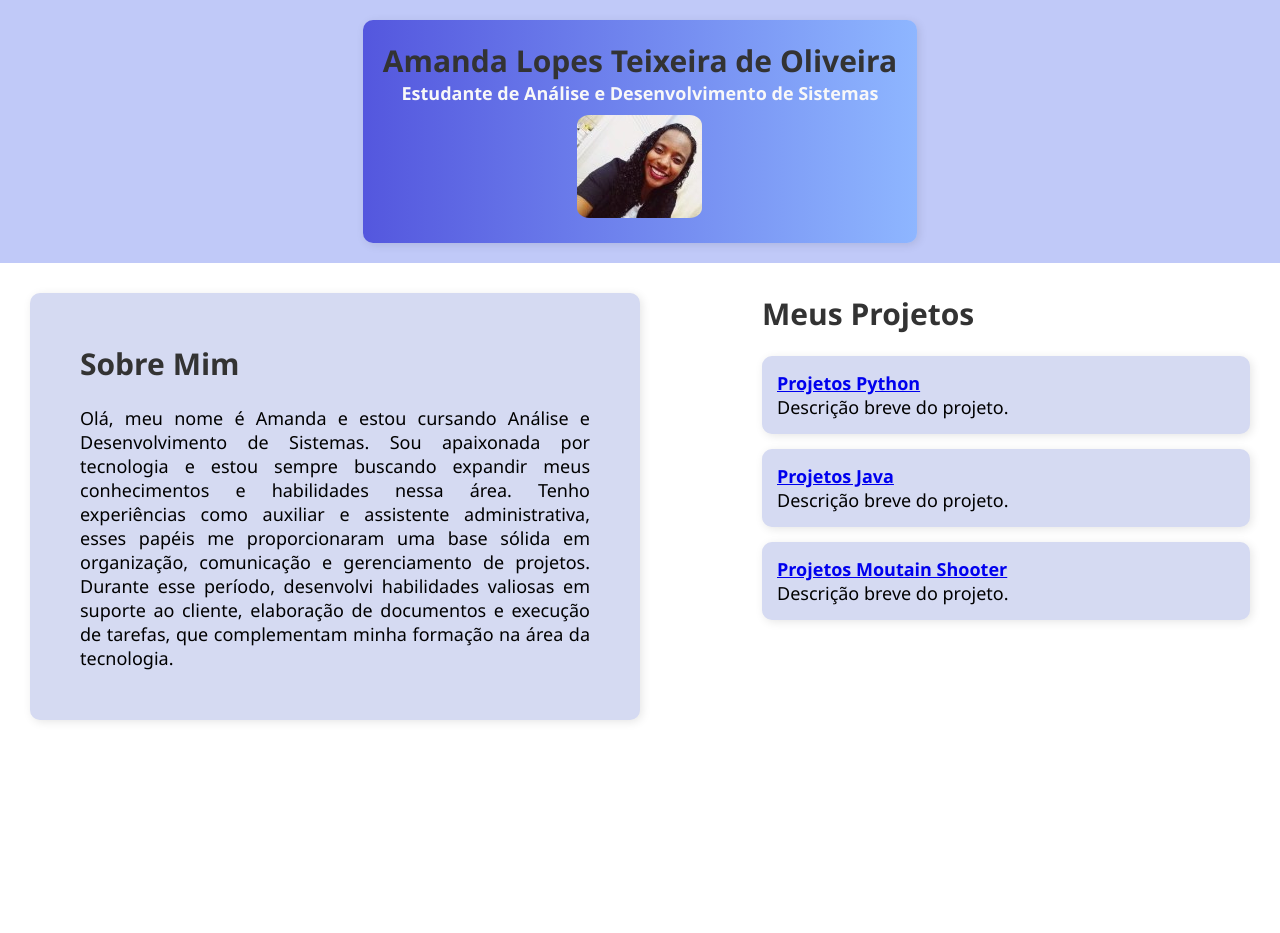
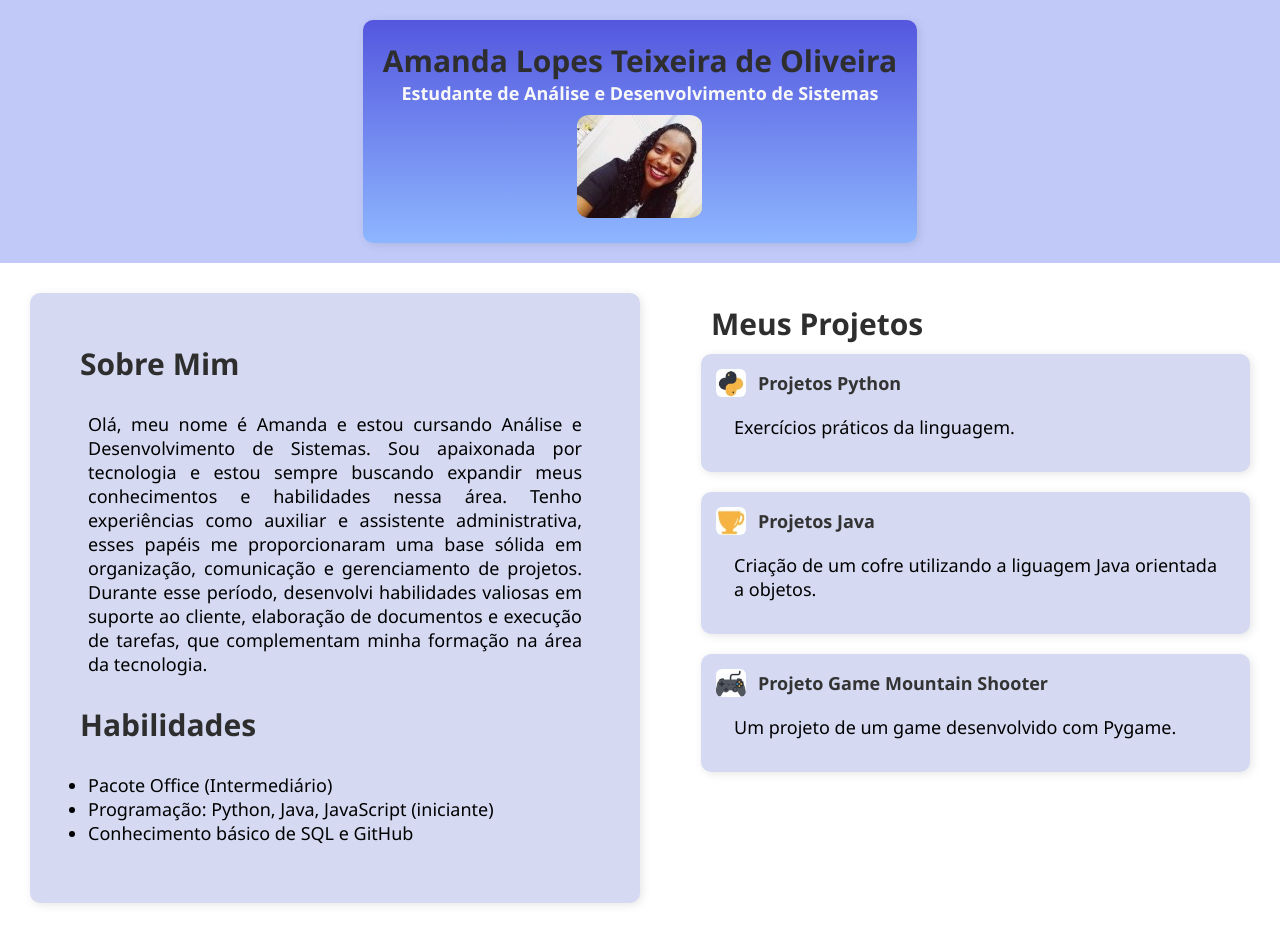
Before and after one commit to Amandalto/site-portifolio, a plain HTML site: page Portifólio/index.html in a window 1280 px wide. Before the commit the page ends 800 px from the top, so only its background shows below. Drawn offline with Linux system fonts and the light colour scheme.

Commit message:
Icones adicionados aos cards de projetos

```diff
--- a/Portifólio/estilo.css
+++ b/Portifólio/estilo.css
@@ -22,7 +22,7 @@ header {
 
 /* Estilizando o cabeçalho */
 .header-container {
-    background-image: linear-gradient(to right, #5457DE, #8eb6ff );/*background-color: #fff;*/
+    background-image: linear-gradient(to bottom, #5457DE, #8eb6ff );/*background-color: #fff;*/
     padding: 20px;
     border-radius: 10px;
     display: inline-block;
@@ -36,16 +36,16 @@ header {
     display: flex;
     justify-content: space-between; /* Distribui os elementos */
     align-items: flex-start; /* Alinha no topo */
-    padding: 30px;
+    padding: 20px;
     max-width: 1600px;
-    margin: 0;
+    margin: 10px;
 }
 
 /* Estilizando a seção "Sobre Mim" */
 .sobre-mim {
     width: 50%; /* Ocupa 40% da tela */
     background-color: #d5daf2;
-    padding: 50px;
+    padding: 40px;
     border-radius: 10px;
     box-shadow: 2px 2px 10px rgba(0, 0, 0, 0.1);
     text-align: justify;
@@ -53,38 +53,70 @@ header {
 
 /* Estilizando a seção "Projetos" */
 .projetos {
-    width: 40%; /* Ocupa 55% da tela */
+    width: 45%;
 }
 
 .projeto-card {
     background-color: #d5daf2;
     padding: 15px;
-    margin-bottom: 15px;
+    margin-bottom: 20px;
     border-radius: 10px;
     box-shadow: 2px 2px 10px rgba(0, 0, 0, 0.1);
     font-family: 'Segoe UI', sans-serif;
     font-size: 18px;
+    display: flex;
+    flex-direction: column;
 }
 
-/* .projeto-card h4:hover{
-    color: #0e19de;
+/* Estilizando a imagem dos ícones */
+.projeto-icon {
+    width: 30px; /* Define o tamanho da imagem */
+    height: 28px;
+    margin-right: 12px;
+    vertical-align: middle; /* Alinha a imagem verticalmente com o texto */
+    border-radius: 6px;
+}
+
+/* Estilizando o link dentro do título */
+.projeto-card h4 {
+    display: flex;
+    align-items: center; /* Alinha o ícone com o texto */
+}
+
+.projeto-card a {
+    text-decoration: none;
+    color: #333;
+    font-weight: bold;
+    transition: color 0.3s ease;
+}
+
+/* Efeito hover */
+.projeto-card a:hover {
+    color: #007bff;
     cursor: pointer;
- */
+}
 
 
 /* Estilizando os textos */
 h1, h3 {
     font-size: 30px;
-    color: #333;
+    color: #2e2e2e;
 }
 
 h2 {
     font-size: 18px;
     color: #f8f8f8;
 }
-p{
+h3{
+    padding: 10px;
+    align-items: flex-start;
+
+}
+p, ul{
     font-size: 18px;
     font-family: 'Segoe UI', sans-serif;
+    text-align: justify;
+    margin: 18px;
 }
 
 
--- a/Portifólio/index.html
+++ b/Portifólio/index.html
@@ -23,8 +23,7 @@
         <!-- Seção Sobre Mim -->
         <article class="sobre-mim">
             <h3>Sobre Mim</h3>
-            <br>
-            <div class="about-container">
+            <div>
                 <p>Olá, meu nome é Amanda e estou cursando Análise e Desenvolvimento de Sistemas. Sou apaixonada por
                     tecnologia e estou sempre buscando expandir meus conhecimentos e habilidades nessa área.
                     Tenho experiências como auxiliar e assistente administrativa, esses papéis me proporcionaram uma base sólida
@@ -32,24 +31,38 @@
                     Durante esse período, desenvolvi habilidades valiosas em suporte ao cliente, elaboração de documentos e
                     execução de tarefas, que complementam minha formação na área da tecnologia.
                 </p>
+                <h3>Habilidades</h3>
+                <ul>
+                    <li> Pacote Office (Intermediário)</li>
+                    <li> Programação: Python, Java, JavaScript (iniciante)</li>
+                    <li> Conhecimento básico de SQL e GitHub</li>
+                </ul>
             </div>
         </article>
 
        <!-- Seção Projetos -->
 <section class="projetos">
     <h3>Meus Projetos</h3>
-            <br>
     <div class="projeto-card">
-                <h4><a href="link-do-projeto-1.html">Projetos Python</a></h4>
-                <p>Descrição breve do projeto.</p>
+        <h4>
+            <img src="Imagens/iconSnake.jpg" alt="Ícone Python" class="projeto-icon">
+            <a href="link-do-projeto-1.html">Projetos Python</a>
+        </h4>
+        <p>Exercícios práticos da linguagem.</p>
     </div>
     <div class="projeto-card">
-                <h4><a href="link-do-projeto-1.html">Projetos Java</a></h4>
-                <p>Descrição breve do projeto.</p>
+        <h4>
+            <img src="Imagens/iconCoffee.jpg" alt="Ícone Java" class="projeto-icon">
+            <a href="link-do-projeto-2.html">Projetos Java</a>
+        </h4>
+        <p>Criação de um cofre utilizando a liguagem Java orientada a objetos.</p>
     </div>
     <div class="projeto-card">
-                <h4><a href="link-do-projeto-1.html">Projetos  Moutain Shooter</a></h4>
-                <p>Descrição breve do projeto.</p>
+        <h4>
+            <img src="Imagens/iconGame.jpg" alt="Ícone Game" class="projeto-icon">
+            <a href="link-do-projeto-3.html">Projeto Game Mountain Shooter</a>
+        </h4>
+        <p>Um projeto de um game desenvolvido com Pygame.</p>
     </div>
 </section>
     </main>
```
Also changed, not shown: Portifólio/Imagens/iconCoffee.jpg (added), Portifólio/Imagens/iconGame.jpg (added), Portifólio/Imagens/iconSnake.jpg (added). Lines whose indentation alone changed are shown as unchanged.
